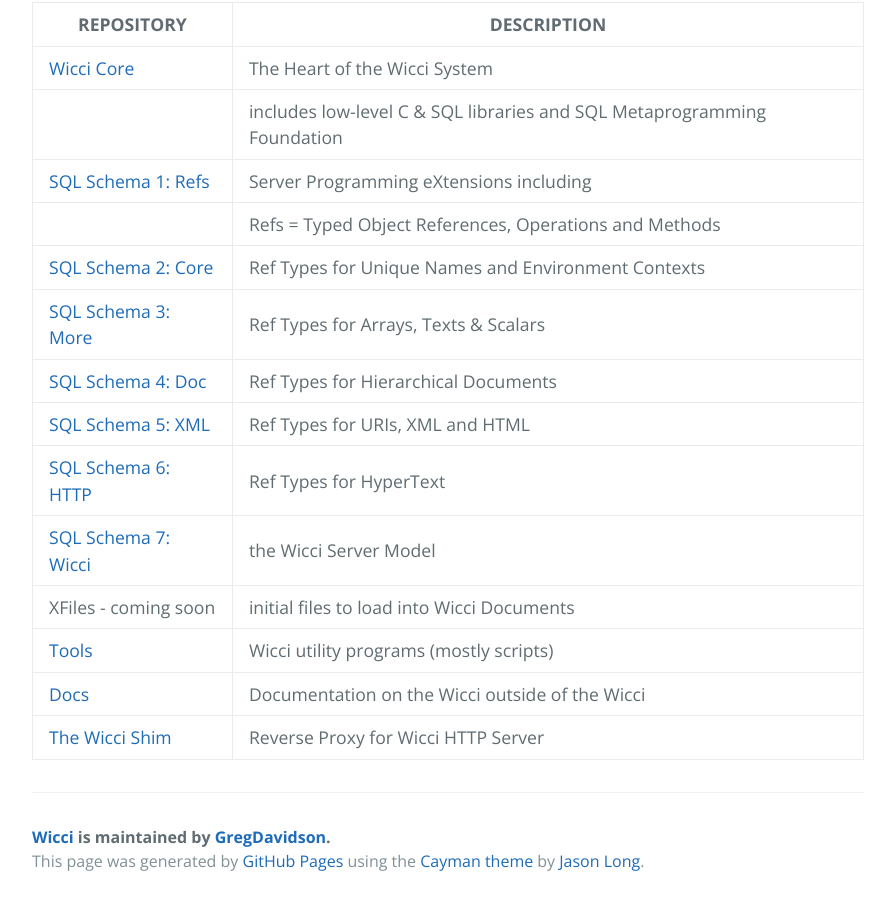
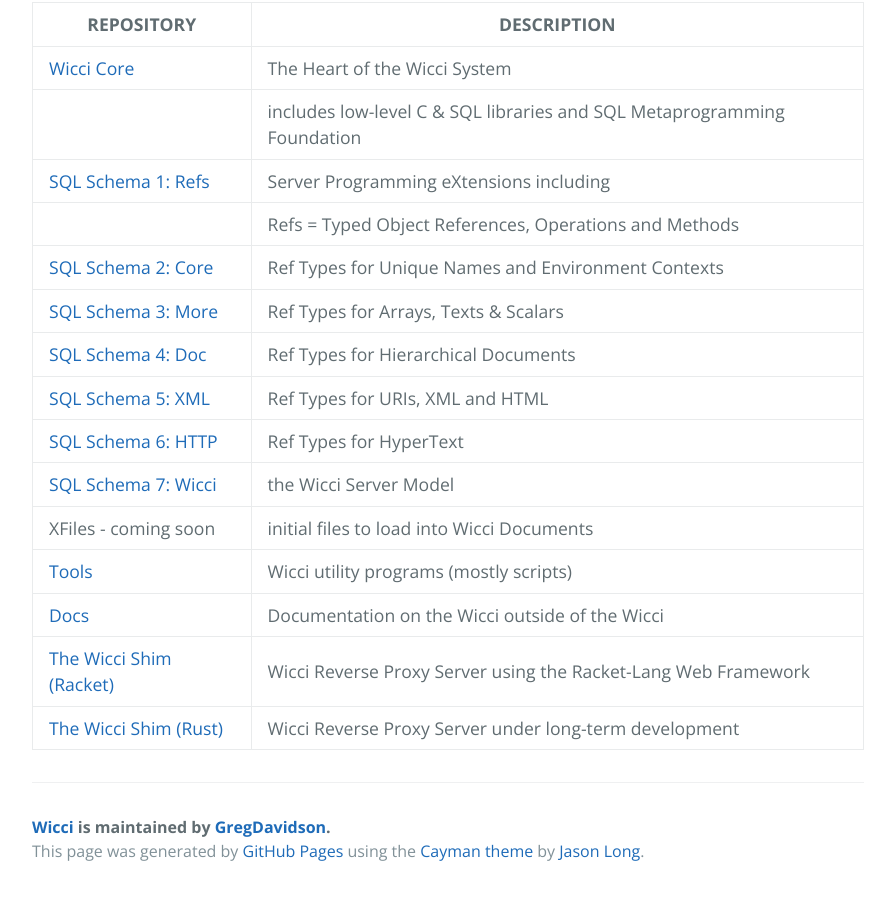
Before and after one commit to GregDavidson/wicci-core-S0_lib, a plain HTML site: page index.html in a window 1280 px wide. Shown: the part 630-1535 px from the top of the page, without its empty margins (192-1087 px from the left). Drawn offline with nearby package versions, Linux system fonts and the light colour scheme.

Commit message:
Added link to the Wicci-Shim-Racket repository

```diff
--- a/index.html
+++ b/index.html
@@ -85,8 +85,12 @@
 <td>Documentation on the Wicci outside of the Wicci</td>
 </tr>
 <tr>
-<td><a href="https://github.com/GregDavidson/wicci-shim-rust">The Wicci Shim</a></td>
-<td>Reverse Proxy for Wicci HTTP Server</td>
+<td><a href="https://github.com/GregDavidson/Wicci-Shim-Racket">The Wicci Shim (Racket) </a></td>
+<td>Wicci Reverse Proxy Server using the Racket-Lang Web Framework</td>
+</tr>
+<tr>
+<td><a href="https://github.com/GregDavidson/wicci-shim-rust">The Wicci Shim (Rust) </a></td>
+<td>Wicci Reverse Proxy Server under long-term development</td>
 </tr>
 </tbody>
 </table>
```
